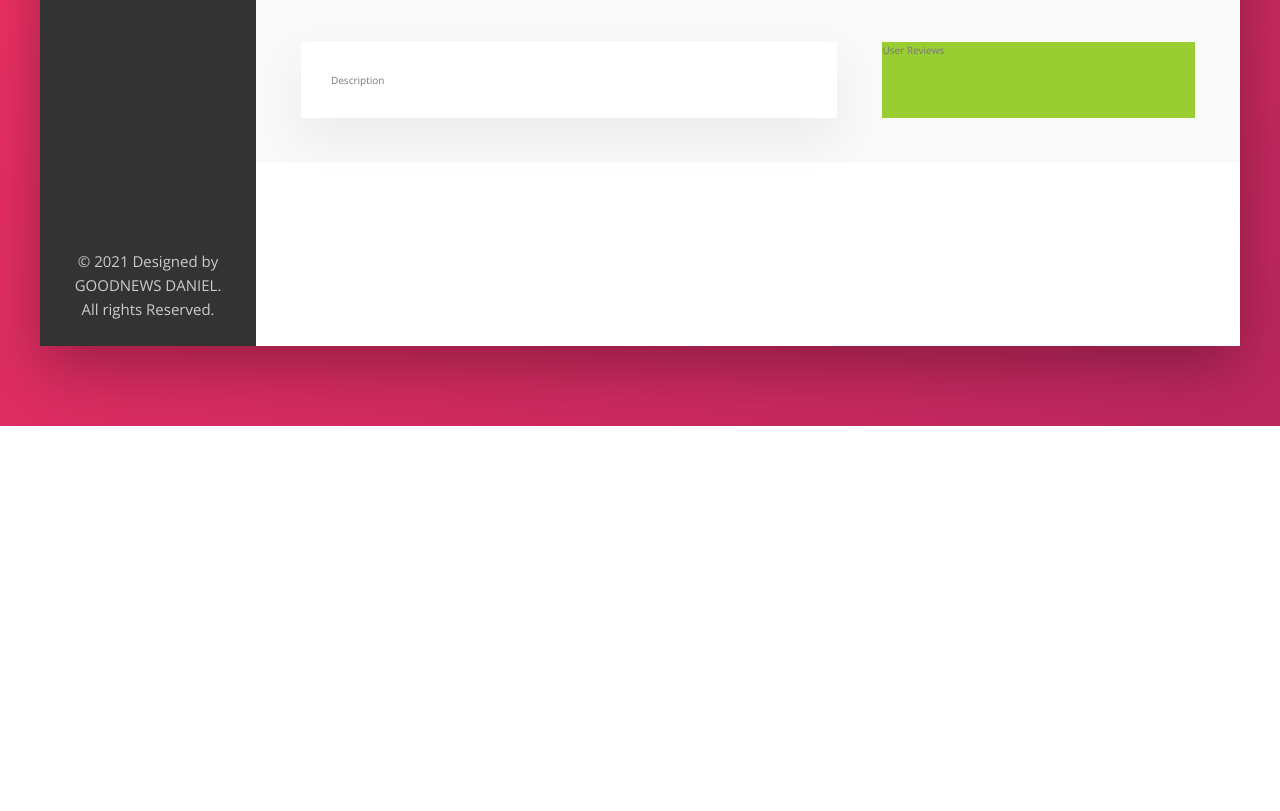
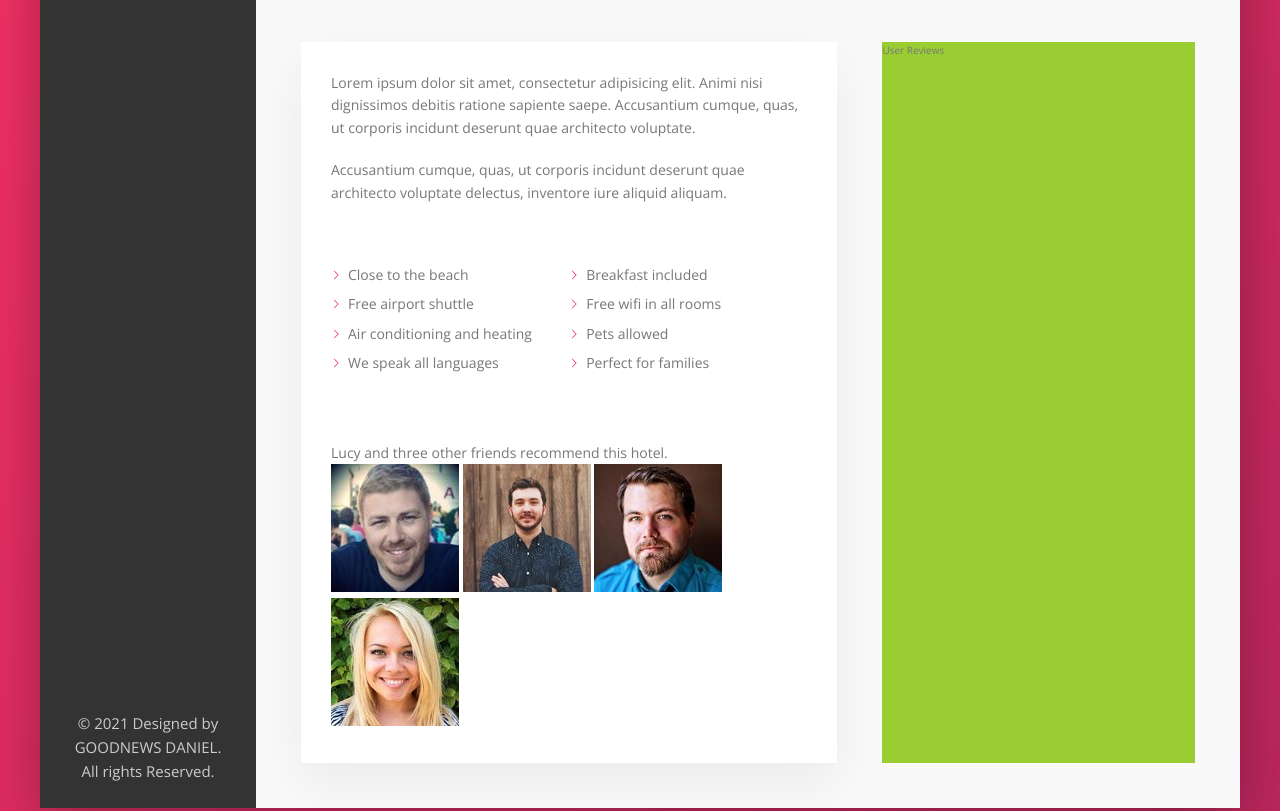
Before and after one commit to goodnewsdaniel/Trillo_App, a website: page index.html in a window 1280 px wide. Shown: the part 604-1415 px from the top of the page. Before the commit the page ends 1030 px from the top, so only its background shows below. Drawn offline with nearby package versions, Linux system fonts and the light colour scheme.

Commit message:
Updated components.scss

```diff
--- a/index.html
+++ b/index.html
@@ -175,7 +175,40 @@
 
                         <!-- Description -->
                         <div class="description">
-                            Description
+
+                            <!--Paragraphs  -->
+                           <p class="paragraph">
+                            Lorem ipsum dolor sit amet, consectetur adipisicing elit. Animi nisi dignissimos debitis ratione sapiente saepe. Accusantium cumque, quas, ut corporis incidunt deserunt quae architecto voluptate.
+                           </p>
+
+                           <p class="paragraph">
+                            Accusantium cumque, quas, ut corporis incidunt deserunt quae architecto voluptate delectus, inventore iure aliquid aliquam.
+                           </p>
+
+                            <!-- Unordered List -->
+                           <ul class="list">
+                               <li class="list__item">Close to the beach</li>
+                               <li class="list__item">Breakfast included</li>
+                               <li class="list__item">Free airport shuttle</li>
+                               <li class="list__item">Free wifi in all rooms</li>
+                               <li class="list__item">Air conditioning and heating</li>
+                               <li class="list__item">Pets allowed</li>
+                               <li class="list__item">We speak all languages</li>
+                               <li class="list__item">Perfect for families</li>
+                           </ul>
+
+                           <!-- Recommend -->
+                           <div class="recommend">
+                               <p class="recommend__count">
+                                   Lucy and three other friends recommend this hotel.
+                               </p>
+                               <div class="recommend__friends">
+                                   <img src="img/user-3.jpg" alt="friend 1" class="recommend__photo">
+                                   <img src="img/user-4.jpg" alt="friend 2" class="recommend__photo">
+                                   <img src="img/user-5.jpg" alt="friend 3" class="recommend__photo">
+                                   <img src="img/user-6.jpg" alt="friend 4" class="recommend__photo">
+                               </div>
+                           </div>
 
                         </div>
 
--- a/sass/_base.scss
+++ b/sass/_base.scss
@@ -4,9 +4,6 @@
   --color-primary: #eb2f64;
   --color-primary-light: #ff3366;
   --color-primary-dark: #ba265d;
-  // --color-primary: #2e8b57;
-  // --color-primary-light: lighten(#2e8b57, 50%);
-  // --color-primary-dark: darken(#2e8b57, 50%);
 
   //Grey Light Colors
   --color-grey-light-1: #faf9f9;
--- a/sass/_components.scss
+++ b/sass/_components.scss
@@ -349,3 +349,59 @@
     box-shadow: none;
   }
 }
+
+////////////////////////////////////
+///// PARAGRAPH
+.paragraph:not(:last-of-type) {
+  margin-bottom: 2rem;
+}
+
+////////////////////////////////////
+///// LIST
+.list {
+  list-style: none;
+  margin: 3rem 0;
+  padding: 3rem 0;
+  border-top: var(--line);
+  border-bottom: var(--line);
+
+  display: flex;
+  flex-wrap: wrap;
+
+  &__item {
+    flex: 0 0 50%;
+    margin-bottom: 0.7rem;
+  }
+
+  /* This is to insert the SVG icon right
+  before the list item using a before pseudo element
+  */
+  &__item::before {
+    content: "";
+    display: inline-block;
+    height: 1rem;
+    width: 1rem;
+    margin-right: 0.7rem;
+
+    //Older browsers
+    /*background-image: url(../img/chevron-thin-right.svg);
+    background-size: cover;*/
+
+    //Newer browsers - Use masks
+    background-color: var(--color-primary);
+    -webkit-mask-image: url(../img/chevron-thin-right.svg);
+    -webkit-mask-size: cover;
+  }
+}
+
+////////////////////////////////////
+///// RECOMMEND
+.recommend {
+  &__count {
+  }
+
+  &__friends {
+    &__photo {
+    }
+  }
+}
--- a/sass/_layout.scss
+++ b/sass/_layout.scss
@@ -31,7 +31,6 @@
 
 .hotel-view {
   background-color: #fff;
-  height: 80rem;
   flex: 1; //This flex-grow property enables the element to fill up the remainder
 }
 
@@ -45,6 +44,7 @@
 }
 
 .description {
+  font-size: 1.4rem;
   background-color: #fff;
   box-shadow: var(--shadow-light);
   flex: 0 0 60%;
```
Also changed, not shown: css/style.comp.css, css/style.css, img/text.txt (line endings or trailing spaces).
